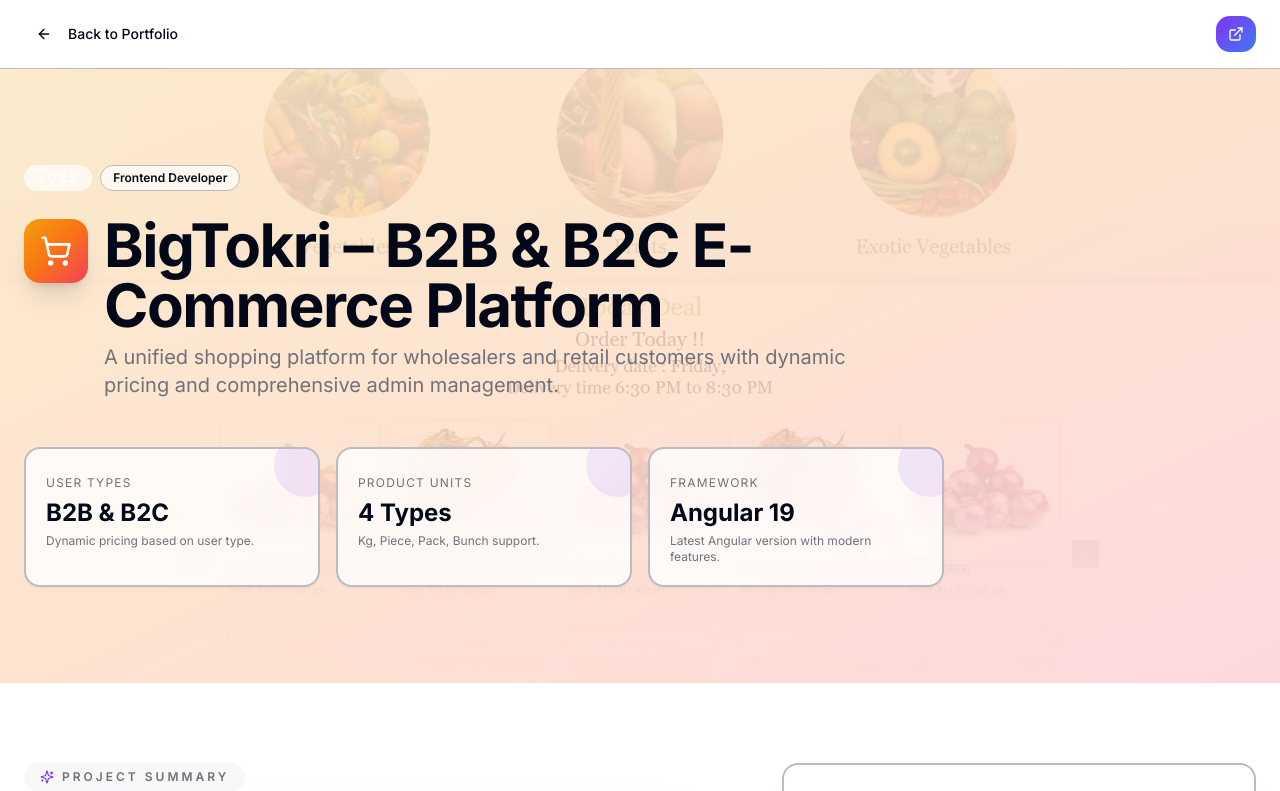
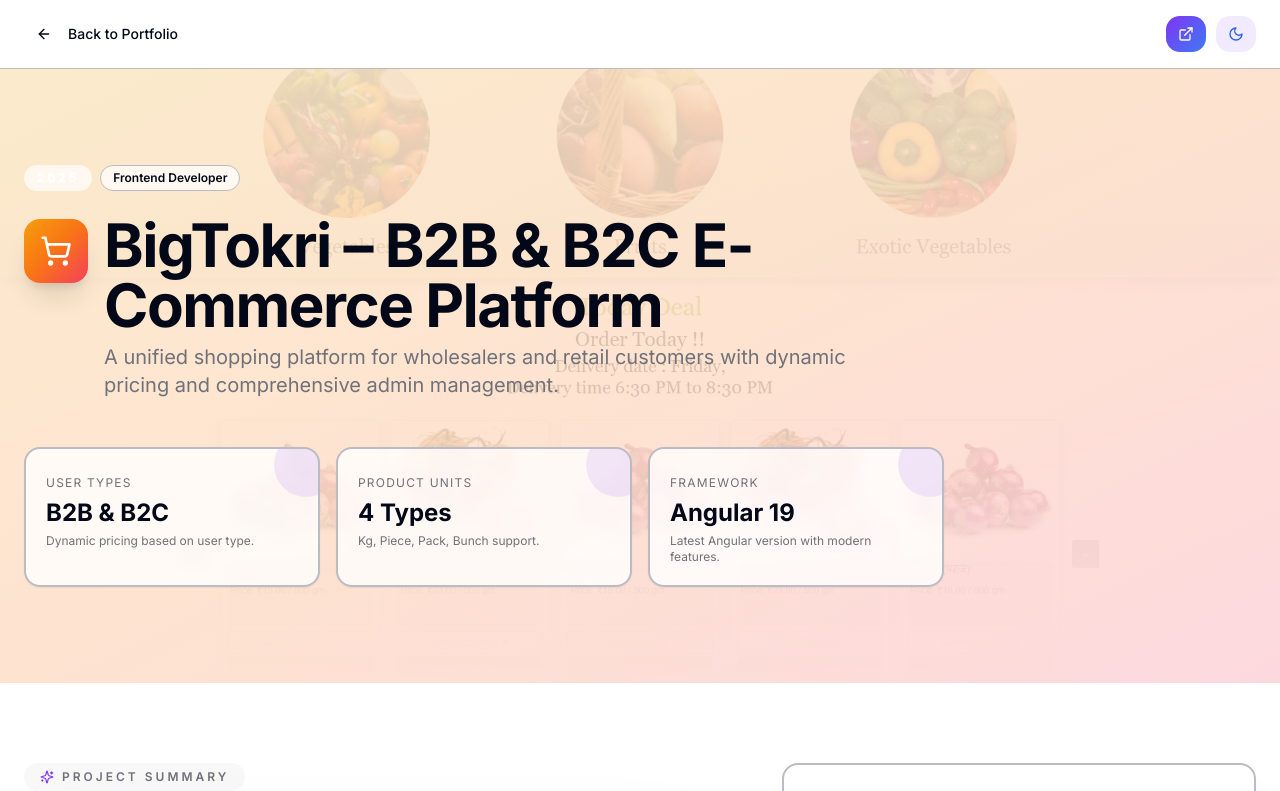
Before and after one commit to shubham0454/personal_portfolio, a React (Vite) app: page /project/bigtokri in a window 1280 px wide. Shown: the top 791 px of the page. Built offline with nearby package versions, Linux system fonts and the light colour scheme; the HTML template or start-up script is replaced by a standard one.

Commit message:
fix: resolve light theme reset on project detail refresh by adding head script and render ThemeToggle in header

```diff
--- a/index.html
+++ b/index.html
@@ -17,6 +17,24 @@
     <meta name="twitter:title" content="Shubham Kshirsagar - Full Stack Developer" />
     <meta name="twitter:description" content="Passionate Full Stack Developer creating amazing web applications" />
     <meta name="twitter:image" content="/placeholder.svg" />
+
+    <!-- Theme Initialization Script to prevent layout flashes -->
+    <script>
+      (function() {
+        try {
+          const savedTheme = localStorage.getItem('theme');
+          const prefersDark = window.matchMedia('(prefers-color-scheme: dark)').matches;
+          const shouldBeDark = savedTheme === 'dark' || (!savedTheme && prefersDark);
+          if (shouldBeDark) {
+            document.documentElement.classList.add('dark');
+          } else {
+            document.documentElement.classList.remove('dark');
+          }
+        } catch (e) {
+          console.error('Failed to initialize theme:', e);
+        }
+      })();
+    </script>
   </head>
 
   <body>
--- a/src/pages/ProjectDetail.tsx
+++ b/src/pages/ProjectDetail.tsx
@@ -24,6 +24,7 @@
 import { Card, CardContent, CardHeader, CardTitle } from "@/components/ui/card";
 import { cn } from "@/lib/utils";
 import { projectMap } from "@/data/projects";
+import ThemeToggle from "@/components/portfolio/ThemeToggle";
 
 const ProjectDetail = () => {
   const { id } = useParams();
@@ -66,8 +67,9 @@
             </Link>
           </Button>
 
+          <div className="flex items-center gap-2.5 justify-end ml-auto">
             {project.links && project.links.length > 0 && (
-            <div className="flex flex-wrap items-center gap-2 justify-end">
+              <div className="flex flex-wrap items-center gap-2">
                 {project.links.filter(l => l.variant === "primary").slice(0, 2).map((link) => (
                   <Button
                     key={link.url}
@@ -83,6 +85,8 @@
                 ))}
               </div>
             )}
+            <ThemeToggle />
+          </div>
         </div>
       </header>
 
```
Lines whose indentation alone changed are shown as unchanged.
